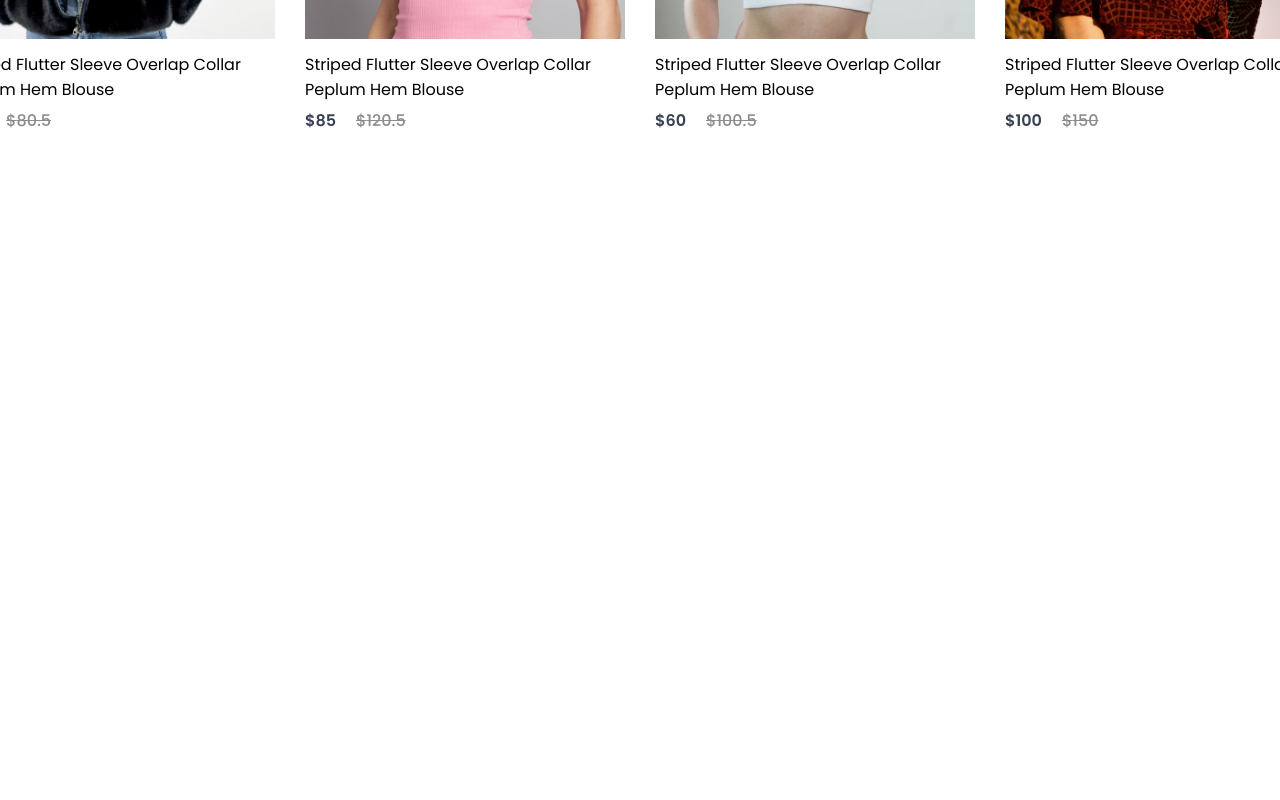
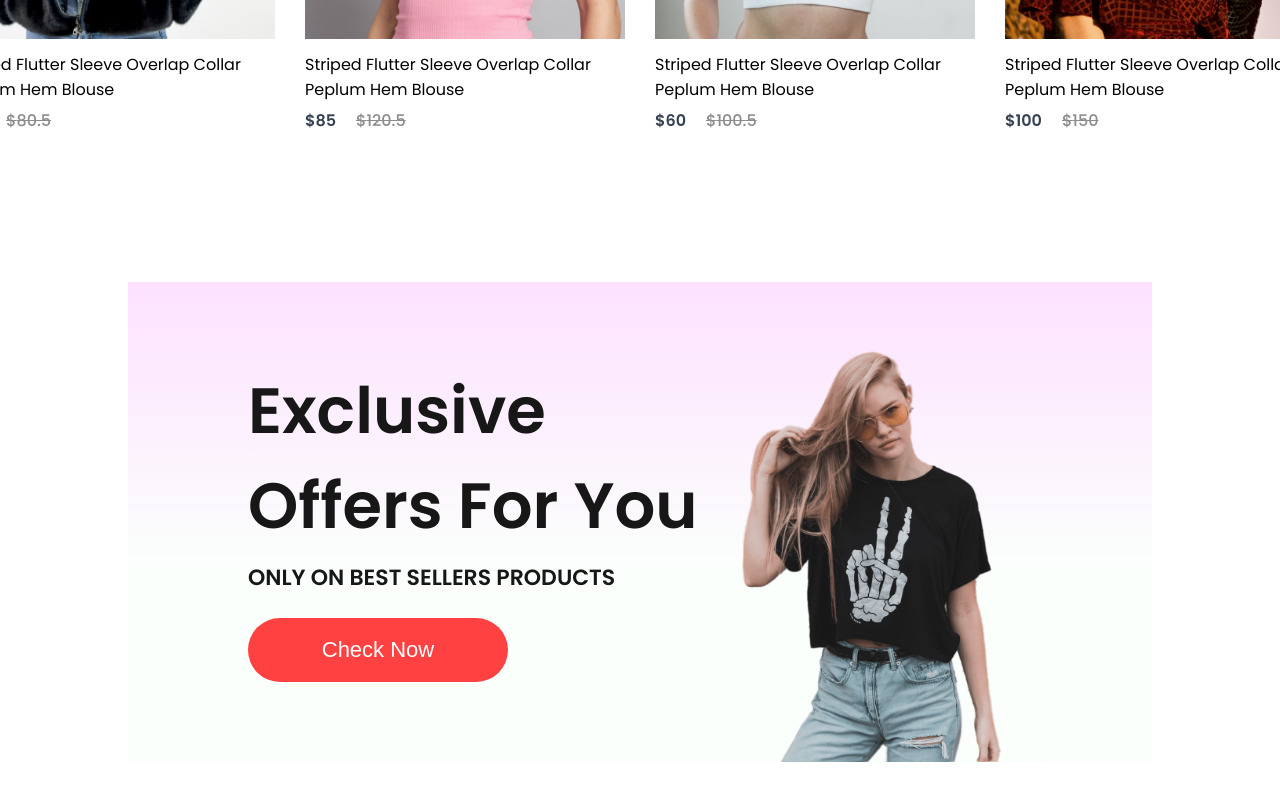
Before and after one commit to xuanson2003/E-Commerce, a React (Create React App) app: page / in a window 1280 px wide. Shown: the part 1431-2231 px from the top of the page. Before the commit the page ends 1633 px from the top, so only its background shows below. Built offline with nearby package versions, Linux system fonts and the light colour scheme.

Commit message:
feat: Add Offers component

```diff
--- /dev/null
+++ b/src/Components/Offers/Offers.jsx
@@ -0,0 +1,21 @@
+import React from 'react';
+import './Offers.scss';
+import exclusive_image from '~/Components/Assets/exclusive_image.png';
+
+const Offers = () => {
+    return (
+        <div className="offers">
+            <div className="offers-left">
+                <h1>Exclusive</h1>
+                <h1>Offers For You</h1>
+                <p>ONLY ON BEST SELLERS PRODUCTS</p>
+                <button>Check Now</button>
+            </div>
+            <div className="offers-right">
+                <img src={exclusive_image} alt="" />
+            </div>
+        </div>
+    );
+};
+
+export default Offers;
--- /dev/null
+++ b/src/Components/Offers/Offers.scss
@@ -0,0 +1,55 @@
+.offers {
+    width: 80%;
+    height: 60vh;
+    display: flex;
+    margin: auto;
+    padding: 0 120px;
+    margin-bottom: 150px;
+    margin-top: 80px;
+    background: linear-gradient(180deg, #fde1ff 0%, #e1ffea22 60%);
+}
+
+.offers-left {
+    flex: 1;
+    display: flex;
+    flex-direction: column;
+    justify-content: center;
+
+    h1 {
+        color: #171717;
+        font-size: 64px;
+        font-weight: 600;
+    }
+
+    p {
+        color: #171717;
+        font-size: 22px;
+        font-weight: 600;
+        margin-top: 8px;
+    }
+
+    button {
+        width: 260px;
+        height: 64px;
+        border-radius: 35px;
+        background-color: #ff4141;
+        border: none;
+        color: white;
+        font-size: 22px;
+        font-weight: 500;
+        margin-top: 24px;
+        cursor: pointer;
+    }
+}
+
+.offers-right {
+    display: flex;
+    align-items: center;
+    justify-content: flex-end;
+    padding-top: 50px;
+
+    img {
+        height: 100%;
+        object-fit: cover;
+    }
+}
--- a/src/Pages/Shop.jsx
+++ b/src/Pages/Shop.jsx
@@ -1,5 +1,6 @@
 import React from 'react';
 import Hero from '~/Components/Hero/Hero';
+import Offers from '~/Components/Offers/Offers';
 import Popular from '~/Components/Popular/Popular';
 
 function Shop() {
@@ -7,6 +8,7 @@
         <div>
             <Hero />
             <Popular />
+            <Offers />
         </div>
     );
 }
```
